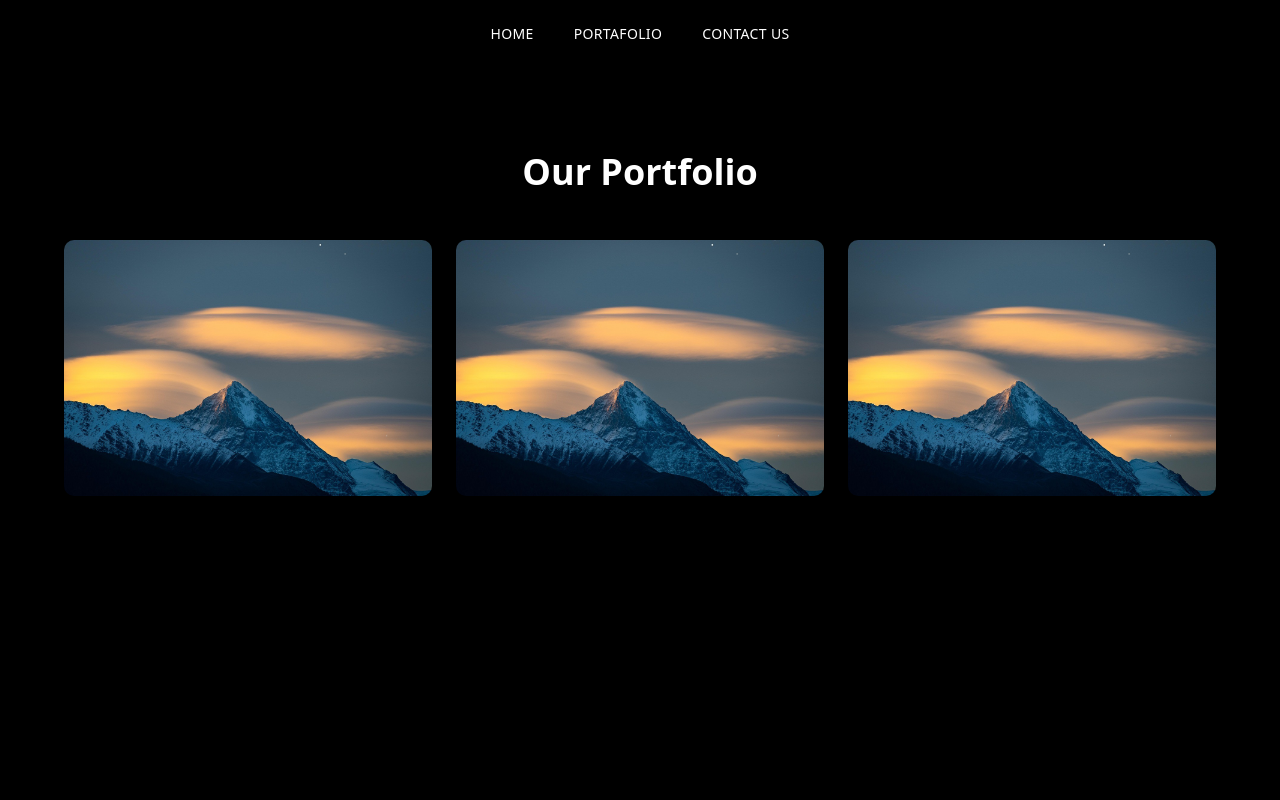
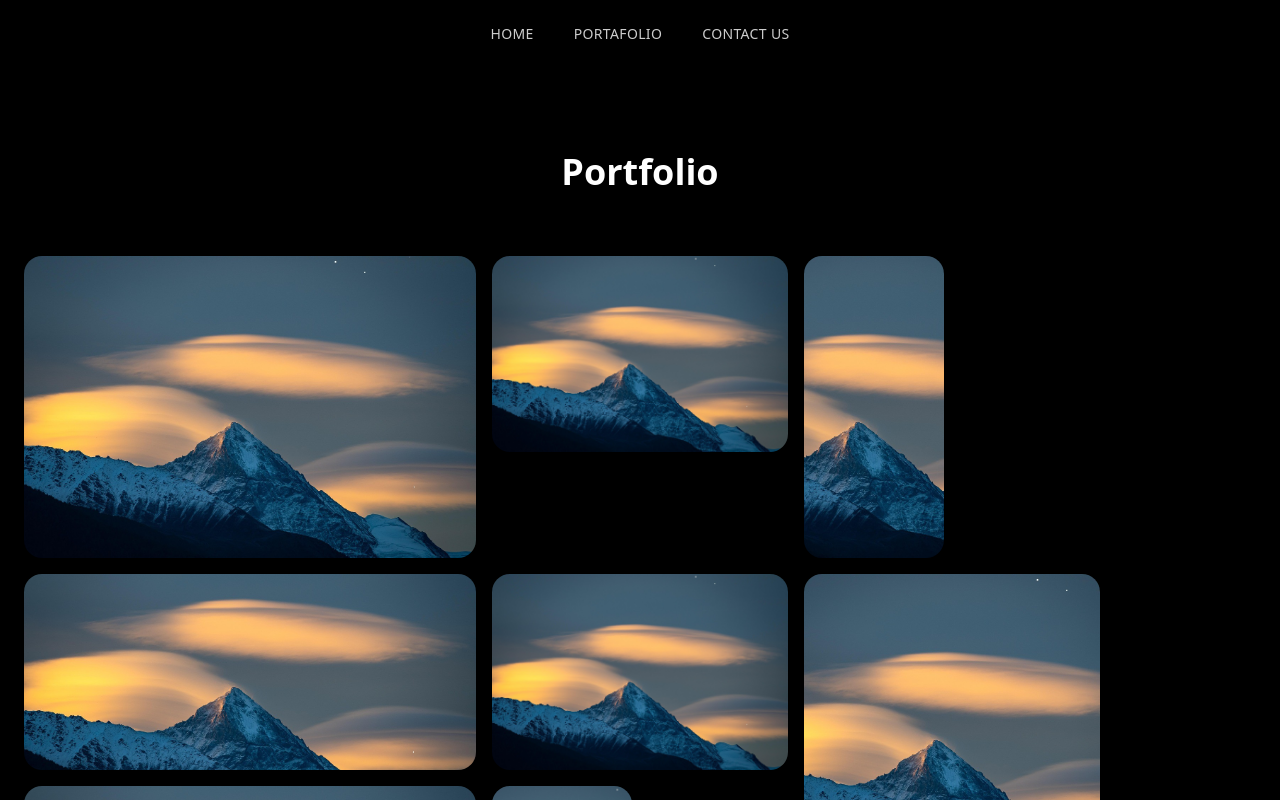
Before and after one commit to lienzo-Edison/Lienzo-studio, a Next.js app: page /portfolio in a window 1280 px wide. Shown: the top 800 px of the page. Built offline with nearby package versions, Linux system fonts and the light colour scheme.

Commit message:
Adjust transition timing to 0.4s

```diff
--- a/app/contact/page.tsx
+++ b/app/contact/page.tsx
@@ -1,5 +1,5 @@
 "use client";
-import Link from "next/link";
+import TransitionLink from "@/components/TransitionLink";
 import { useState } from "react";
 import { motion } from "framer-motion";
 
@@ -19,21 +19,21 @@ export default function Contact() {
     >
       {/* Navigation Bar */}
       <nav className="absolute top-0 left-0 w-full z-20 flex justify-center gap-10 py-6 text-white text-sm uppercase tracking-wide">
-        <Link href="/" className="hover:opacity-70 transition">
+        <TransitionLink href="/" className="hover:opacity-70 transition">
           Home
-        </Link>
-        <Link href="/portfolio" className="hover:opacity-70 transition">
+        </TransitionLink>
+        <TransitionLink href="/portfolio" className="hover:opacity-70 transition">
           Portafolio
-        </Link>
-        <Link href="/contact" className="hover:opacity-70 transition">
+        </TransitionLink>
+        <TransitionLink href="/contact" className="hover:opacity-70 transition">
           Contact Us
-        </Link>
+        </TransitionLink>
       </nav>
 
       <div className="mt-32 text-center max-w-xl">
         <h1 className="text-4xl font-bold mb-6">Contact Us</h1>
         <p className="text-lg text-white/80 mb-8">
-          If you're interested in working with us or have any questions,
+          If you&apos;re interested in working with us or have any questions,
           feel free to reach out via email.
         </p>
 
--- a/app/globals.css
+++ b/app/globals.css
@@ -122,5 +122,10 @@
   }
   body {
     @apply bg-background text-foreground;
+    background-color: #000;
+  }
+
+  html {
+    background-color: #000;
   }
 }
--- a/app/layout.tsx
+++ b/app/layout.tsx
@@ -1,5 +1,6 @@
 import type { Metadata } from "next";
 import { Geist, Geist_Mono } from "next/font/google";
+import { PageTransitionProvider } from "@/components/PageTransitionProvider";
 import "./globals.css";
 
 const geistSans = Geist({
@@ -30,7 +31,7 @@ export default function RootLayout({
       <body
         className={`${geistSans.variable} ${geistMono.variable} antialiased`}
       >
-        {children}
+        <PageTransitionProvider>{children}</PageTransitionProvider>
       </body>
     </html>
   );
--- a/app/page.tsx
+++ b/app/page.tsx
@@ -1,5 +1,5 @@
 "use client";
-import Link from "next/link";
+import TransitionLink from "@/components/TransitionLink";
 import { useEffect, useState, useRef } from "react";
 import { motion } from "framer-motion";
 
@@ -32,9 +32,9 @@ export default function Home() {
     >
       {/* Navigation Bar */}
       <nav className="absolute top-0 left-0 w-full z-20 flex justify-center gap-10 py-6 text-white text-sm uppercase tracking-wide">
-        <Link href="/" className="hover:opacity-70 transition">Home</Link>
-        <Link href="/portfolio" className="hover:opacity-70 transition">Portafolio</Link>
-        <Link href="/contact" className="hover:opacity-70 transition">Contact Us</Link>
+        <TransitionLink href="/" className="hover:opacity-70 transition">Home</TransitionLink>
+        <TransitionLink href="/portfolio" className="hover:opacity-70 transition">Portafolio</TransitionLink>
+        <TransitionLink href="/contact" className="hover:opacity-70 transition">Contact Us</TransitionLink>
       </nav>
 
       {/* Hero Section */}
--- a/app/portfolio/page.tsx
+++ b/app/portfolio/page.tsx
@@ -1,53 +1,88 @@
 "use client";
-import Link from "next/link";
+import Image from "next/image";
+import TransitionLink from "@/components/TransitionLink";
 import { motion } from "framer-motion";
 
-const projects = [
-  {
-    image: "/projects/sample-portfolio.jpg",
-    title: "Sample Project",
-    description: "This is a sample project description.",
+const projects = Array.from({ length: 15 }).map((_, i) => ({
+  image: "/projects/sample-portfolio.jpg",
+  title: `Project ${i + 1}`,
+  description: "Brief description of the project goes here.",
+}));
+
+const mosaicPattern = [
+  "col-span-2 row-span-2 md:col-span-3 md:row-span-3",
+  "col-span-1 row-span-1 md:col-span-2 md:row-span-2",
+  "col-span-1 row-span-2 md:col-span-1 md:row-span-3",
+  "col-span-2 row-span-1 md:col-span-3 md:row-span-2",
+  "col-span-1 row-span-1 md:col-span-2 md:row-span-2",
+  "col-span-1 row-span-2 md:col-span-2 md:row-span-3",
+  "col-span-2 row-span-1 md:col-span-3 md:row-span-2",
+  "col-span-1 row-span-1 md:col-span-1 md:row-span-2",
+];
+
+const containerVariants = {
+  hidden: {},
+  visible: {
+    transition: {
+      staggerChildren: 0.08,
+    },
   },
-  {
-    image: "/projects/sample-portfolio.jpg",
-    title: "Sample Project",
-    description: "This is a sample project description.",
-  },
-  {
-    image: "/projects/sample-portfolio.jpg",
-    title: "Sample Project",
-    description: "This is a sample project description.",
-  },
-];
+};
+
+const itemVariants = {
+  hidden: { opacity: 0, y: 40 },
+  visible: { opacity: 1, y: 0, transition: { duration: 0.4 } },
+};
 
 export default function Portfolio() {
   return (
     <motion.main
-      className="min-h-screen bg-black text-white p-6"
-      initial={{ opacity: 0, backgroundColor: "rgba(0,0,0,1)" }}
-      animate={{ opacity: 1, backgroundColor: "rgba(0,0,0,1)" }}
-      transition={{ duration: 0.7, ease: "easeOut" }}
+      className="min-h-screen p-6"
+      style={{ backgroundColor: "#000000" }}
+      initial="hidden"
+      animate="visible"
+      variants={containerVariants}
     >
       {/* Navigation Bar */}
-      <nav className="absolute top-0 left-0 w-full z-20 flex justify-center gap-10 py-6 text-white text-sm uppercase tracking-wide">
-        <Link href="/" className="hover:opacity-70 transition">Home</Link>
-        <Link href="/portfolio" className="hover:opacity-70 transition">Portafolio</Link>
-        <Link href="/contact" className="hover:opacity-70 transition">Contact Us</Link>
+      <nav className="absolute top-0 left-0 w-full z-20 flex justify-center gap-10 py-6 text-white/80 text-sm uppercase tracking-wide">
+        <TransitionLink href="/" className="hover:opacity-70 transition">Home</TransitionLink>
+        <TransitionLink href="/portfolio" className="hover:opacity-70 transition">Portafolio</TransitionLink>
+        <TransitionLink href="/contact" className="hover:opacity-70 transition">Contact Us</TransitionLink>
       </nav>
 
-      <div className="mt-32 max-w-6xl mx-auto">
-        <h1 className="text-4xl font-bold mb-12 text-center">Our Portfolio</h1>
-        <div className="grid grid-cols-1 sm:grid-cols-2 md:grid-cols-3 gap-6">
+      <div className="mt-32 max-w-7xl mx-auto">
+        <h1 className="text-4xl font-bold mb-16 text-center text-white">Portfolio</h1>
+
+        {/* Mosaic Layout */}
+        <motion.div
+          className="grid grid-cols-2 md:grid-cols-8 auto-rows-[110px] md:auto-rows-[90px] gap-3 md:gap-4"
+          variants={containerVariants}
+          initial="hidden"
+          animate="visible"
+        >
           {projects.map((proj, idx) => (
-            <div key={idx} className="relative w-full h-64 overflow-hidden rounded-lg group">
-              <img src={proj.image} alt={proj.title} className="w-full h-full object-cover transition-transform duration-300 group-hover:scale-110" />
-              <div className="absolute inset-0 bg-black/60 flex flex-col items-center justify-center text-center opacity-0 group-hover:opacity-100 transition-opacity duration-300 text-white p-4">
+            <motion.div
+              key={idx}
+              className={`relative overflow-hidden group cursor-pointer bg-black rounded-2xl ${
+                mosaicPattern[idx % mosaicPattern.length]
+              }`}
+              variants={itemVariants}
+            >
+              <Image
+                src={proj.image}
+                alt={proj.title}
+                fill
+                sizes="(max-width: 768px) 100vw, 33vw"
+                className="w-full h-full object-cover transition-transform duration-500 group-hover:scale-110"
+              />
+
+              <div className="absolute inset-0 bg-black/60 flex flex-col items-center justify-center text-center opacity-0 group-hover:opacity-100 transition-opacity duration-300 text-white p-6">
                 <h3 className="text-xl font-bold">{proj.title}</h3>
                 <p className="text-sm mt-2">{proj.description}</p>
               </div>
-            </div>
+            </motion.div>
           ))}
-        </div>
+        </motion.div>
       </div>
     </motion.main>
   );
--- /dev/null
+++ b/components/PageTransitionProvider.tsx
@@ -0,0 +1,98 @@
+"use client";
+
+import { createContext, useCallback, useContext, useEffect, useMemo, useRef, useState } from "react";
+import { motion } from "framer-motion";
+import { usePathname, useRouter } from "next/navigation";
+
+type TransitionPhase = "idle" | "covering" | "revealing";
+
+type PageTransitionContextValue = {
+  navigate: (href: string) => void;
+};
+
+const TRANSITION_DURATION_SECONDS = 0.4;
+const TRANSITION_DURATION_MS = TRANSITION_DURATION_SECONDS * 1000;
+
+const PageTransitionContext = createContext<PageTransitionContextValue | null>(null);
+
+export function PageTransitionProvider({ children }: { children: React.ReactNode }) {
+  const router = useRouter();
+  const pathname = usePathname();
+  const [phase, setPhase] = useState<TransitionPhase>("idle");
+  const [pendingPath, setPendingPath] = useState<string | null>(null);
+  const pushTimerRef = useRef<ReturnType<typeof setTimeout> | null>(null);
+  const resetTimerRef = useRef<ReturnType<typeof setTimeout> | null>(null);
+
+  const clearTimers = useCallback(() => {
+    if (pushTimerRef.current) {
+      clearTimeout(pushTimerRef.current);
+      pushTimerRef.current = null;
+    }
+
+    if (resetTimerRef.current) {
+      clearTimeout(resetTimerRef.current);
+      resetTimerRef.current = null;
+    }
+  }, []);
+
+  useEffect(() => clearTimers, [clearTimers]);
+
+  const navigate = useCallback(
+    (href: string) => {
+      if (!href || href === pathname || phase === "covering") {
+        return;
+      }
+
+      clearTimers();
+      setPendingPath(href);
+      setPhase("covering");
+
+      pushTimerRef.current = setTimeout(() => {
+        router.push(href);
+      }, TRANSITION_DURATION_MS);
+    },
+    [clearTimers, pathname, phase, router],
+  );
+
+  useEffect(() => {
+    if (phase !== "covering" || !pendingPath || pathname !== pendingPath) {
+      return;
+    }
+
+    const revealTimer = setTimeout(() => {
+      setPhase("revealing");
+      setPendingPath(null);
+      resetTimerRef.current = setTimeout(() => {
+        setPhase("idle");
+        resetTimerRef.current = null;
+      }, TRANSITION_DURATION_MS);
+    }, 0);
+
+    return () => clearTimeout(revealTimer);
+  }, [pathname, pendingPath, phase]);
+
+  const value = useMemo<PageTransitionContextValue>(() => ({ navigate }), [navigate]);
+
+  return (
+    <PageTransitionContext.Provider value={value}>
+      {children}
+      <motion.div
+        aria-hidden="true"
+        className="fixed inset-0 z-[9999] pointer-events-none bg-black"
+        initial={false}
+        animate={{ opacity: phase === "covering" ? 1 : 0 }}
+        transition={{ duration: TRANSITION_DURATION_SECONDS, ease: "easeInOut" }}
+      />
+    </PageTransitionContext.Provider>
+  );
+}
+
+export function usePageTransition() {
+  const context = useContext(PageTransitionContext);
+
+  if (!context) {
+    throw new Error("usePageTransition must be used within PageTransitionProvider");
+  }
+
+  return context;
+}
--- /dev/null
+++ b/components/TransitionLink.tsx
@@ -0,0 +1,43 @@
+"use client";
+
+import Link from "next/link";
+import type { MouseEvent } from "react";
+import type { ComponentProps } from "react";
+import { usePageTransition } from "@/components/PageTransitionProvider";
+
+type TransitionLinkProps = Omit<ComponentProps<typeof Link>, "href"> & {
+  href: string;
+};
+
+export default function TransitionLink({
+  href,
+  onClick,
+  target,
+  rel,
+  ...props
+}: TransitionLinkProps) {
+  const { navigate } = usePageTransition();
+
+  const handleClick = (event: MouseEvent<HTMLAnchorElement>) => {
+    onClick?.(event);
+
+    if (event.defaultPrevented) {
+      return;
+    }
+
+    const isModifiedClick =
+      event.metaKey || event.ctrlKey || event.shiftKey || event.altKey || event.button !== 0;
+
+    const shouldBypassTransition =
+      isModifiedClick || target === "_blank" || rel?.includes("external");
+
+    if (shouldBypassTransition) {
+      return;
+    }
+
+    event.preventDefault();
+    navigate(href);
+  };
+
+  return <Link href={href} onClick={handleClick} target={target} rel={rel} {...props} />;
+}
```
